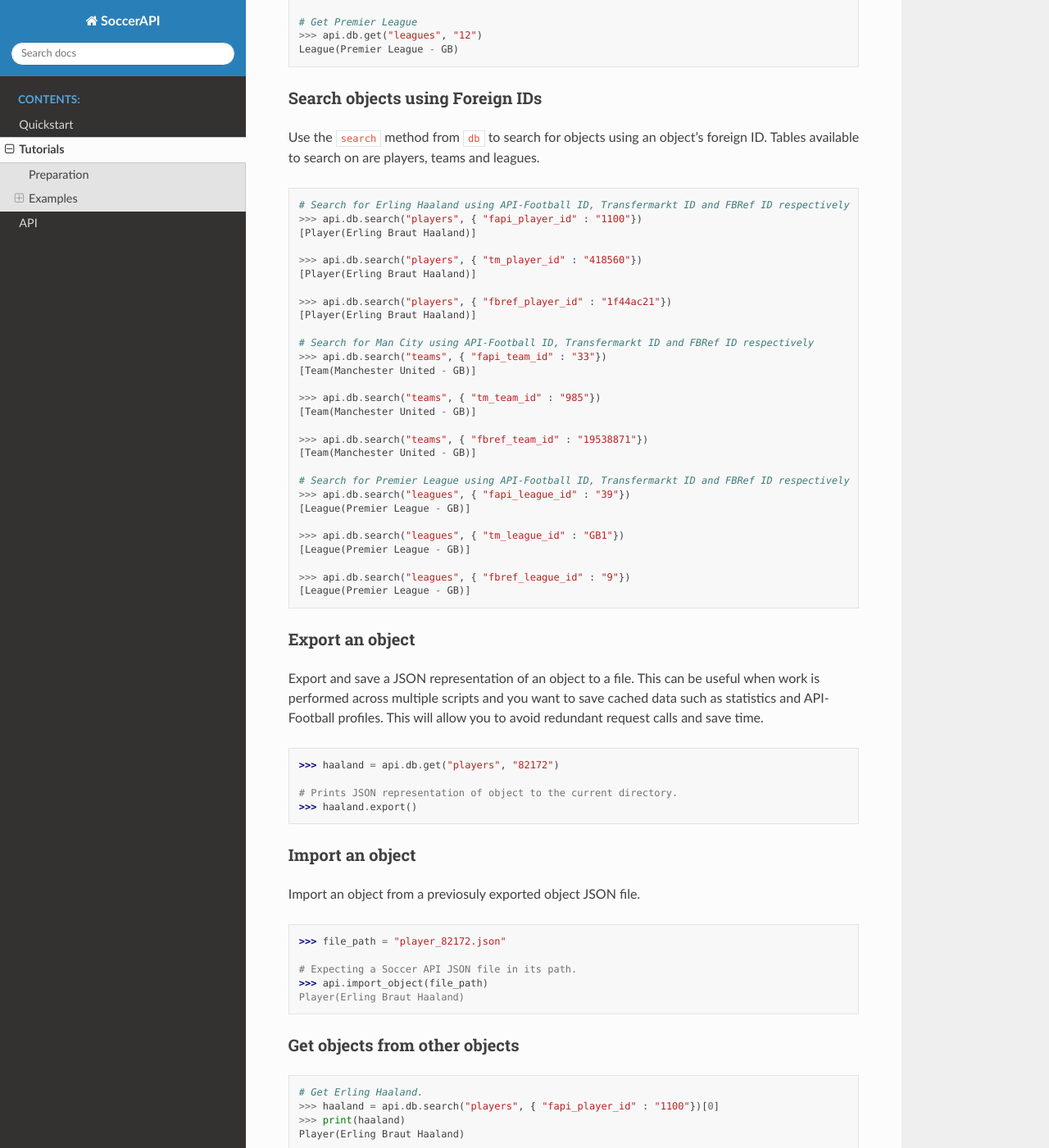
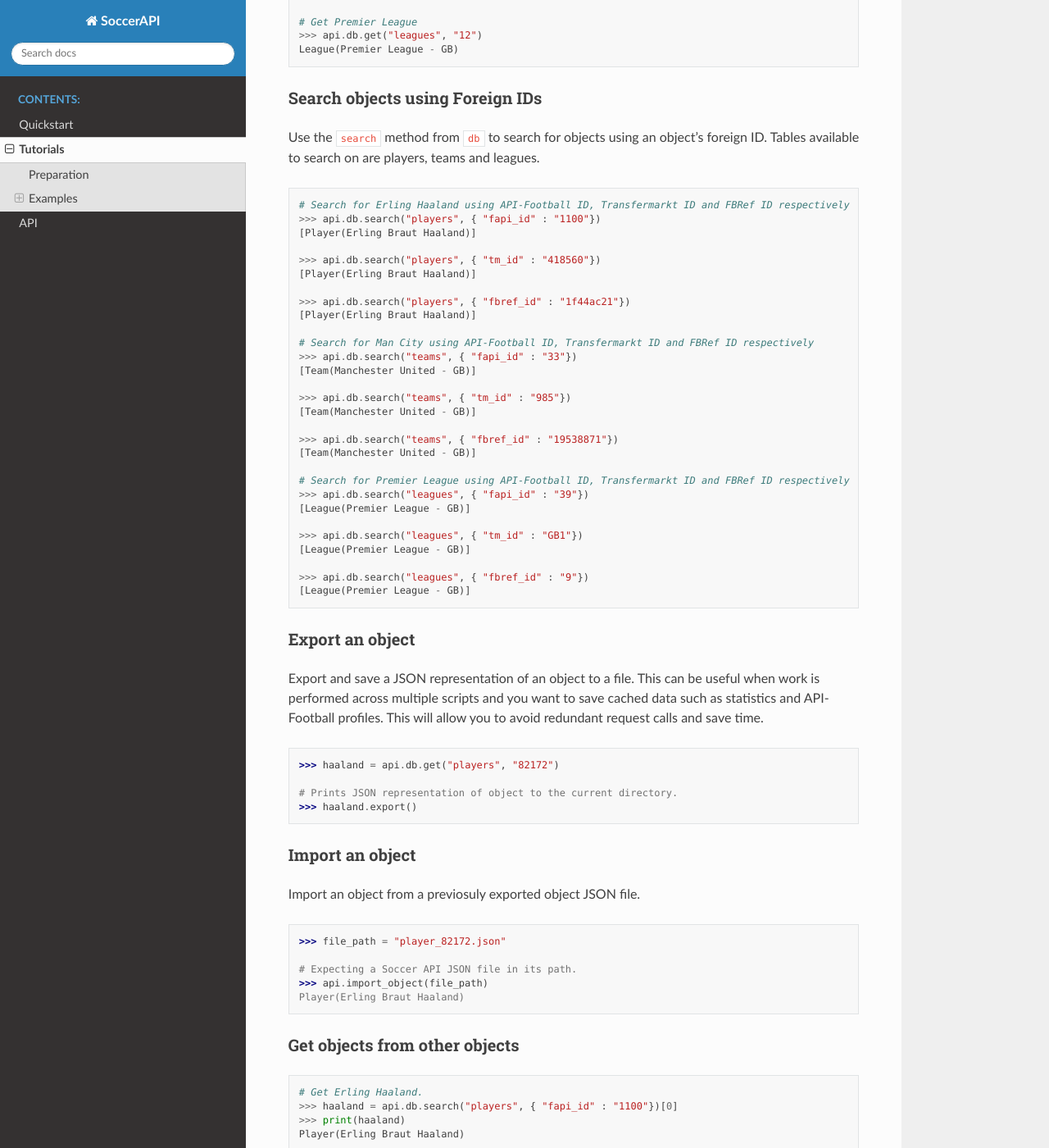
Before and after one commit to JohnComonitski/SoccerAPI, a Sphinx documentation site: the page built from docs/tutorials.rst, in a window 1280 px wide and 1400 px high, scrolled down 721 px. Shown: the whole window at 82% size. Built offline with Sphinx 7.4.7 and the Read the Docs theme 3.1.0, drawn with Linux system fonts in a browser that asks for light colours; some of the changed text lies outside the part shown.

Commit message:
clean up external id names

```diff
--- a/docs/tutorials.rst
+++ b/docs/tutorials.rst
@@ -47,33 +47,33 @@ foreign ID. Tables available to search on are players, teams and leagues.
 .. code-block:: python
 
    # Search for Erling Haaland using API-Football ID, Transfermarkt ID and FBRef ID respectively
-   >>> api.db.search("players", { "fapi_player_id" : "1100"})
+   >>> api.db.search("players", { "fapi_id" : "1100"})
    [Player(Erling Braut Haaland)]
 
-   >>> api.db.search("players", { "tm_player_id" : "418560"})
+   >>> api.db.search("players", { "tm_id" : "418560"})
    [Player(Erling Braut Haaland)]
 
-   >>> api.db.search("players", { "fbref_player_id" : "1f44ac21"})
+   >>> api.db.search("players", { "fbref_id" : "1f44ac21"})
    [Player(Erling Braut Haaland)]
 
    # Search for Man City using API-Football ID, Transfermarkt ID and FBRef ID respectively
-   >>> api.db.search("teams", { "fapi_team_id" : "33"})
+   >>> api.db.search("teams", { "fapi_id" : "33"})
    [Team(Manchester United - GB)]
 
-   >>> api.db.search("teams", { "tm_team_id" : "985"})
+   >>> api.db.search("teams", { "tm_id" : "985"})
    [Team(Manchester United - GB)]
 
-   >>> api.db.search("teams", { "fbref_team_id" : "19538871"})
+   >>> api.db.search("teams", { "fbref_id" : "19538871"})
    [Team(Manchester United - GB)]
 
    # Search for Premier League using API-Football ID, Transfermarkt ID and FBRef ID respectively
-   >>> api.db.search("leagues", { "fapi_league_id" : "39"})
+   >>> api.db.search("leagues", { "fapi_id" : "39"})
    [League(Premier League - GB)]
 
-   >>> api.db.search("leagues", { "tm_league_id" : "GB1"})
+   >>> api.db.search("leagues", { "tm_id" : "GB1"})
    [League(Premier League - GB)]
 
-   >>> api.db.search("leagues", { "fbref_league_id" : "9"})
+   >>> api.db.search("leagues", { "fbref_id" : "9"})
    [League(Premier League - GB)]
 
 Export an object
@@ -111,7 +111,7 @@ Get objects from other objects
 .. code-block:: python
 
    # Get Erling Haaland.
-   >>> haaland = api.db.search("players", { "fapi_player_id" : "1100"})[0]
+   >>> haaland = api.db.search("players", { "fapi_id" : "1100"})[0]
    >>> print(haaland)
    Player(Erling Braut Haaland)
 
@@ -137,7 +137,7 @@ Scrape a player's FBRef statistics from this season.
 
 .. code-block:: python
 
-   >>> haaland = api.db.search("players", { "fapi_player_id" : "1100"})[0]
+   >>> haaland = api.db.search("players", { "fapi_id" : "1100"})[0]
 
    # Returns statistics organized by team.
    >>> import pprint
@@ -168,7 +168,7 @@ Scrape a player's FBRef statistics from this season.
       'crosses': 3.0,
       'crosses_into_penalty_area': 1.0,
       'dispossessed': 20.0,
-      'fbref_league_id': '9',
+      'fbref_id': '9',
       'fouled': 12.0,
       'fouls': 20.0,
       'games': 25.0,
@@ -270,7 +270,7 @@ Scrape a player's FBRef statistics from a previous season.
 
 .. code-block:: python
 
-   >>> haaland = api.db.search("players", { "fapi_player_id" : "1100"})[0]
+   >>> haaland = api.db.search("players", { "fapi_id" : "1100"})[0]
 
    # Returns statistics organized by team
    >>> import pprint
@@ -300,7 +300,7 @@ Scrape a player's FBRef statistics from a previous season.
       'clearances': 16.0,
       'crosses': 5.0,
       'dispossessed': 19.0,
-      'fbref_league_id': '9',
+      'fbref_id': '9',
       'fouled': 31.0,
       'fouls': 18.0,
       'games': 31.0,
@@ -406,7 +406,7 @@ Scrape a player's FBRef Shot statistics from this season.
 
 .. code-block:: python
 
-   >>> haaland = api.db.search("players", { "fapi_player_id" : "1100"})[0]
+   >>> haaland = api.db.search("players", { "fapi_id" : "1100"})[0]
 
    # Returns shots taken this season.
    >>> haaland.statistic("shots")
@@ -510,7 +510,7 @@ starting XI of that team.
 .. code-block:: python
 
    # Get a team's fixture from a given date.
-   >>> wolves = api.db.search("teams", { "fapi_team_id" : "39"})[0]
+   >>> wolves = api.db.search("teams", { "fapi_id" : "39"})[0]
    >>> fixture = wolves.fixture("2024-11-30")
    >>> print(fixture)
    Fixture(Wolves vs Bournemouth)
@@ -527,7 +527,7 @@ Get each team statistics from a match.
 .. code-block:: python
 
    # Get a team's fixture from a given date.
-   >>> wolves = api.db.search("teams", { "fapi_team_id" : "39"})[0]
+   >>> wolves = api.db.search("teams", { "fapi_id" : "39"})[0]
    >>> fixture = wolves.fixture("2024-11-30")
 
    >>> fixture.statistics()
@@ -583,7 +583,7 @@ from that match.
 .. code-block:: python
 
    # Get a team's fixture from a given date
-   >>> wolves = api.db.search("teams", { "fapi_team_id" : "39"})[0]
+   >>> wolves = api.db.search("teams", { "fapi_id" : "39"})[0]
    >>> fixture = wolves.fixture("2024-11-30")
 
    # Get the starting XI.
```
Also changed, not shown: 9 other files.
